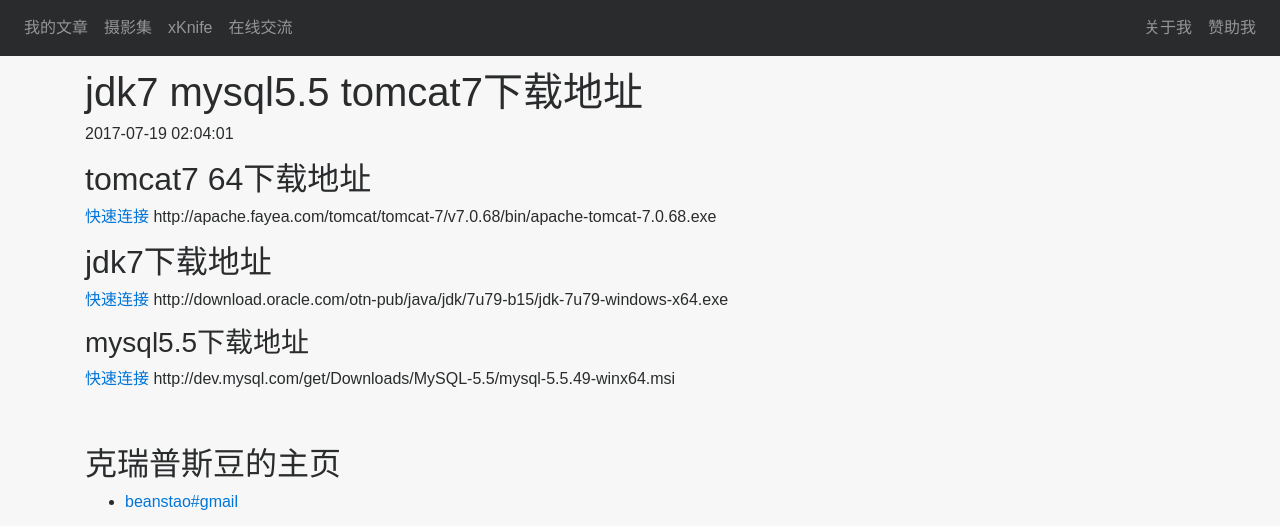
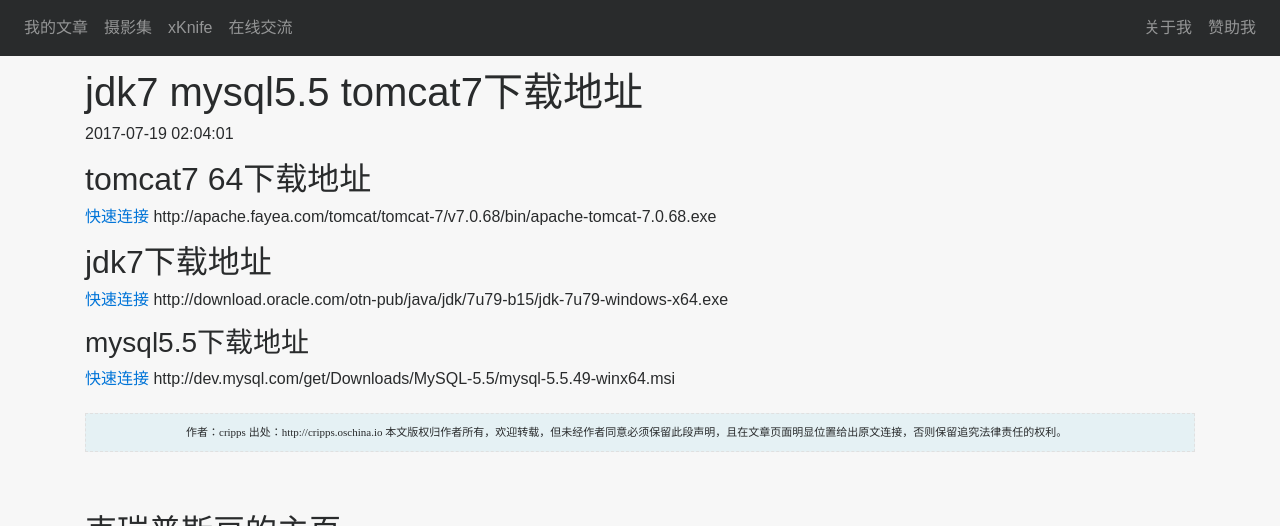
Before and after one commit to beanstt/beanstt.github.io, a Jekyll site: the page built from _posts/2017-07-19-jdk-mysql-tomcat.md, in a window 1280 px wide, cut to the strip 0-526 px from the top of the page. Built offline with Jekyll 4.4.1, drawn with Linux system fonts in a browser that asks for light colours; nearby versions of some CDN libraries.

Commit message:
add: statement

```diff
--- a/_layouts/post.html
+++ b/_layouts/post.html
@@ -19,6 +19,12 @@
     {{ content }}
   </div>
 
+  <div class="statement">
+    作者：cripps
+    出处：http://cripps.oschina.io
+    本文版权归作者所有，欢迎转载，但未经作者同意必须保留此段声明，且在文章页面明显位置给出原文连接，否则保留追究法律责任的权利。
+  </div>
+
   {% if site.disqus.shortname %}
     {% include disqus_comments.html %}
   {% endif %}
--- a/_sass/my/_post.scss
+++ b/_sass/my/_post.scss
@@ -0,0 +1,15 @@
+.statement{
+    border-top: #e0e0e0 1px dashed;
+    border-right: #e0e0e0 1px dashed;
+    border-bottom: #e0e0e0 1px dashed;
+    border-left: #e0e0e0 1px dashed;
+    margin-top: 22px;
+    margin-bottom: 22px;
+    padding-top: 10px;
+    padding-right: 10px;
+    padding-bottom: 10px;
+    padding-left: 100px;
+    background: url('../../sources/r_1.png') #e5f1f4 no-repeat 1% 50%;
+    font-family: 微软雅黑;
+    font-size: 11px;
+}
```
Also changed, not shown: sources/images/r_1.png (added).
